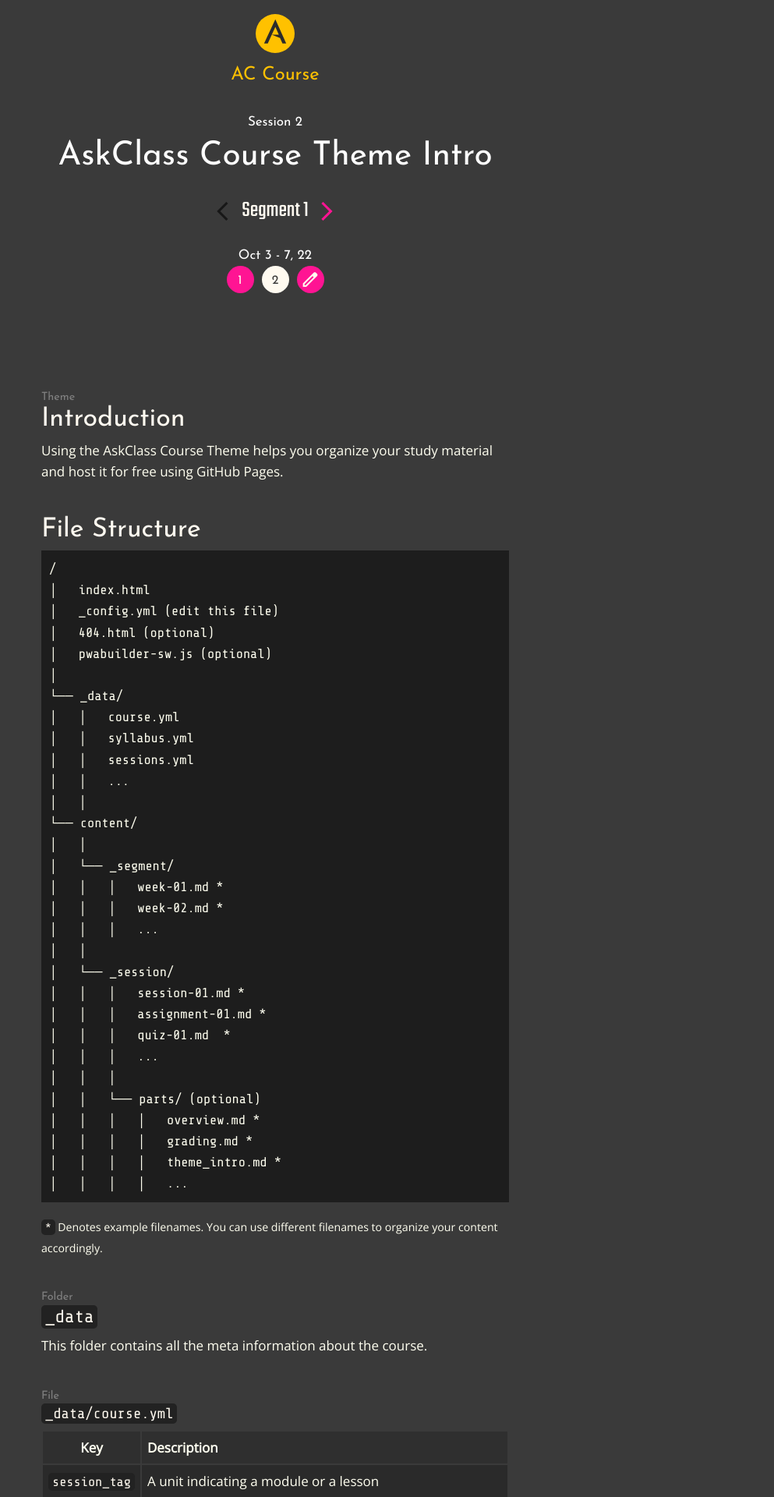
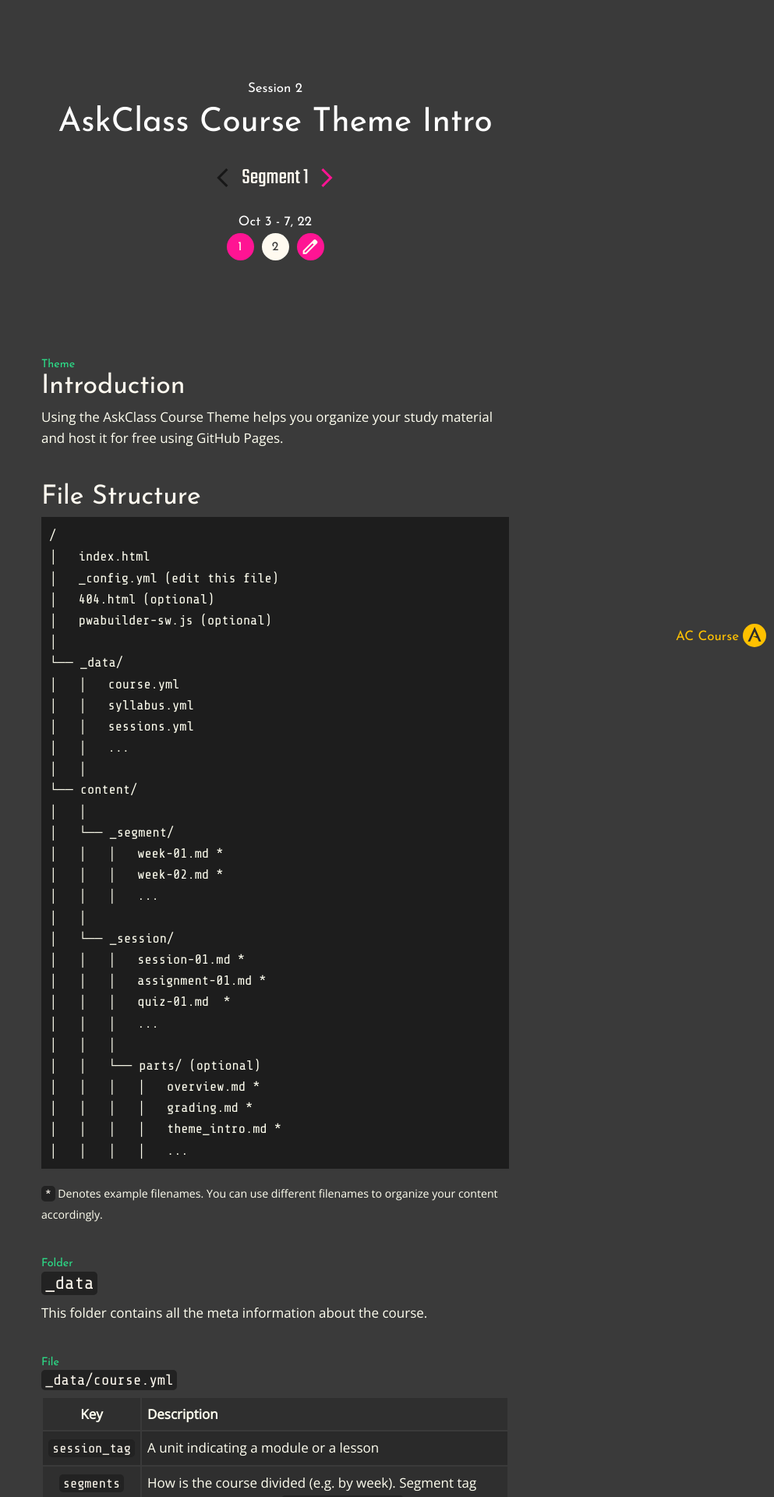
Before and after one commit to beAuthentic/askclass-course-theme, a Jekyll site: the page built from content/_session/session-02.md, in a window 1280 px wide. Shown: the top 1920 px of the page at 78% size, without its empty margins (287-1280 px from the left). Built offline with Jekyll 4.4.1, drawn with Linux system fonts in a browser that asks for light colours.

Commit message:
feat(logo): Dynamic logo for cleaner, more useful take

```diff
--- a/_includes/logo.html
+++ b/_includes/logo.html
@@ -3,13 +3,13 @@
     <img src="/assets/{{ include.image | default: site.acc.logo.image }}"
       width="{{ include.size | default: site.acc.logo.size }}"
       height="{{ include.height | default: site.acc.logo.height | default: site.acc.logo.size }}"
-      title="{{ site.title }}"/>
+      title="{{ site.title }}" />
   </a>
   {%- if include.href %}
   <h4 class="special"><a href="{{ include.href }}">{{ include.title | default: site.title }}</a></h4>
   {% elsif include.title %}
   <h4 class="special" style="color: var(--color-theme); margin: 0 0 1em 0">{{ include.title }}</h4>
   {% else %}
-  <h4 class="special">{{ include.title | default: site.title }}</h4>
+  <h3 class="special" style="color: var(--color-theme)">{{ include.title | default: site.title }}</h3>
   {% endif -%}
 </section>
--- /dev/null
+++ b/_includes/logo_static.html
@@ -0,0 +1,25 @@
+<section class="course-id">
+  <a href="/">
+    <img src="/assets/{{ include.image | default: site.acc.logo.image }}"
+      width="{{ include.size | default: site.acc.logo.size }}"
+      height="{{ include.height | default: site.acc.logo.height | default: site.acc.logo.size }}"
+      title="{{ site.title }}" />
+  </a>
+  <a href="/segment/{{ session_data.segment }}">{{ site.acc.short_name }}</a>
+</section>
+
+<script defer>
+  const e = document.querySelector('section.course-id');
+  window.onscroll = () => {
+    const top = window.pageYOffset;
+    if (window.innerHeight + top >= document.body.offsetHeight - 2) {
+      e.style.opacity = 1;
+      e.style.top = 'unset';
+      e.style.bottom = '70px';
+    } else {
+      e.style.top = '5px';
+      e.style.bottom = 'unset';
+      e.style.opacity = top > 100 ? 0.5 : 1;
+    }
+  }
+</script>
--- a/_includes/session/header.html
+++ b/_includes/session/header.html
@@ -1,4 +1,4 @@
-<section class="center-align special">
+<section class="center-align special spacer">
   {%- if session_data.header -%}
     <div>{{ session_data.header }}</div>
   {%- endif -%}
--- a/_layouts/segment.html
+++ b/_layouts/segment.html
@@ -5,7 +5,7 @@
 <html lang="en">
   {% include header.html %}
   <body>
-    {% include logo.html size=50 %}
+    {% include logo.html size=50 title=site.title %}
     {% include segment/header.html info=info %}
 
     {% include segment/index.html info=info %}
--- a/_layouts/session.html
+++ b/_layouts/session.html
@@ -6,7 +6,7 @@
 <html lang="en">
   {% include header.html %}
   <body>
-    {% include logo.html size=50 title=site.acc.short_name %}
+    {% include logo_static.html size=30 height=30 %}
     {% include session/header.html %}
 
     <section class="center-align spacer content">
--- a/_sass/_base.scss
+++ b/_sass/_base.scss
@@ -148,6 +148,23 @@
   margin-top: 100px;
 }
 
+.course-id {
+  @include align-middle();
+  font-family: var(--font-special);
+  flex-direction: row-reverse;
+  position: fixed;
+  top: 5px;
+  right: 5px;
+  a {
+    color: var(--color-theme);
+    display: flex;
+    margin-left: 5px;
+  }
+  & a:nth-child(2) {
+    margin-top: 3px;
+  }
+}
+
 footer {
   @include margin-top();
   @include align-center();
--- a/_sass/_post.scss
+++ b/_sass/_post.scss
@@ -47,7 +47,7 @@
     margin: 1em 0 0 0;
     sub {
       font-family: var(--font-special);
-      color: var(--color-dark);
+      color: var(--color-tertiary);
       font-size: 0.9rem;
     }
     & + h1, & + h2, & + h3, & + h4 {
```
